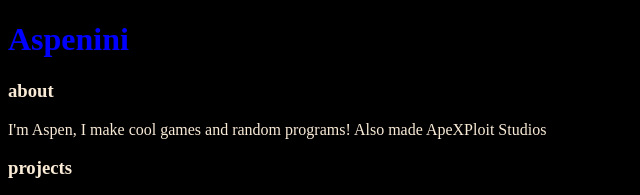
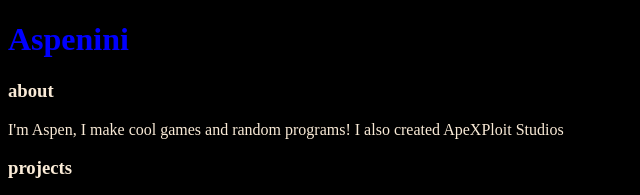
Before and after one commit to Aspenini/Aspenini, a plain HTML site: page index.html in a window 1280 px wide. Shown: the top 195 px of the page, 0-640 px from the left. Drawn offline with Linux system fonts and the light colour scheme.

Commit message:
update about

```diff
--- a/index.html
+++ b/index.html
@@ -6,7 +6,7 @@
 <body>
     <h1>Aspenini</h1>
     <h3>about</h3>
-    <p>I'm Aspen, I make cool games and random programs! Also made ApeXPloit Studios</p>
+    <p>I'm Aspen, I make cool games and random programs! I also created ApeXPloit Studios</p>
     <h3>projects</h3>
     <ul>
         <li><a href="https://memory-pak.aspenini.com/">Memory-Pak</a></li>
```
